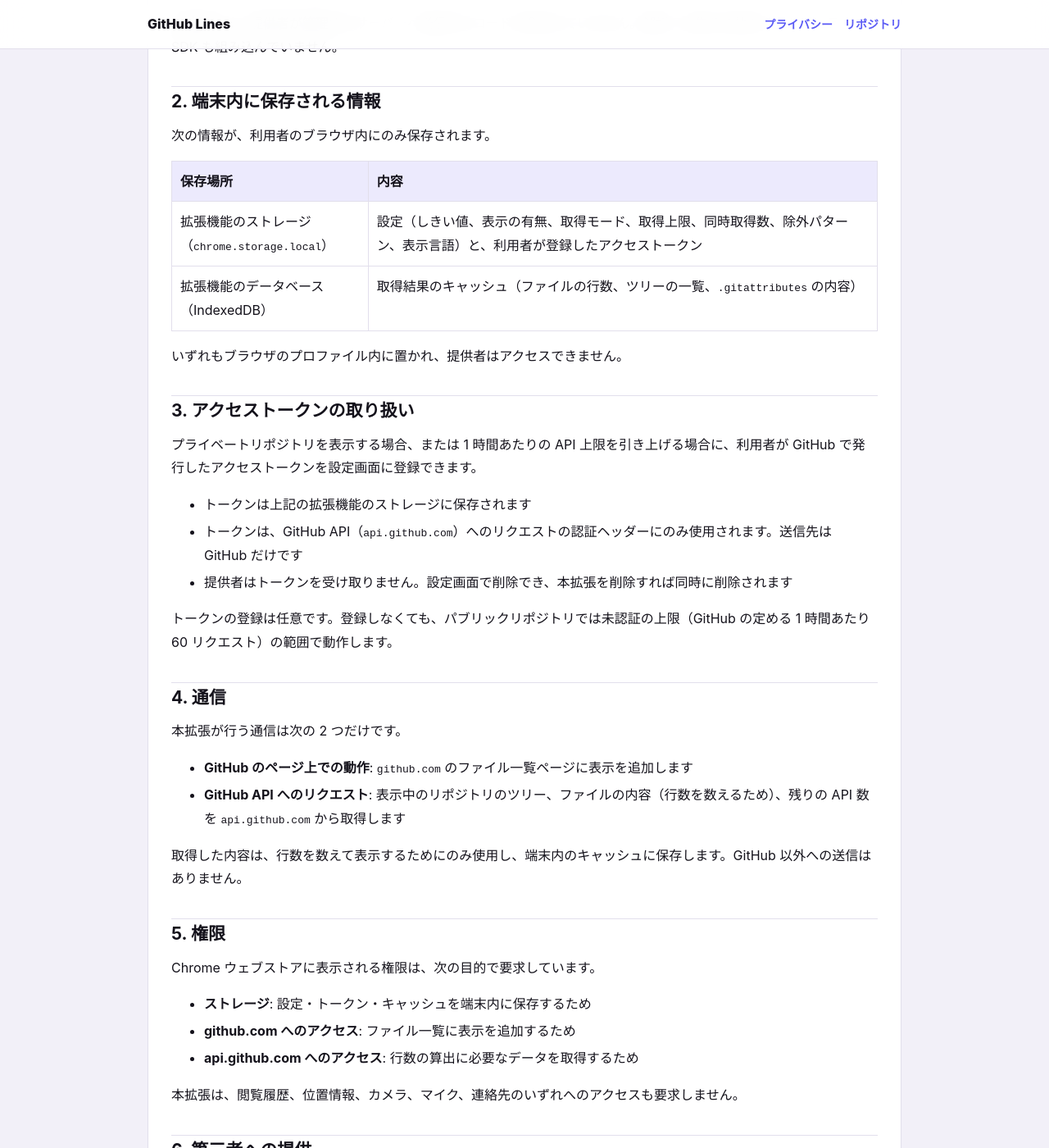
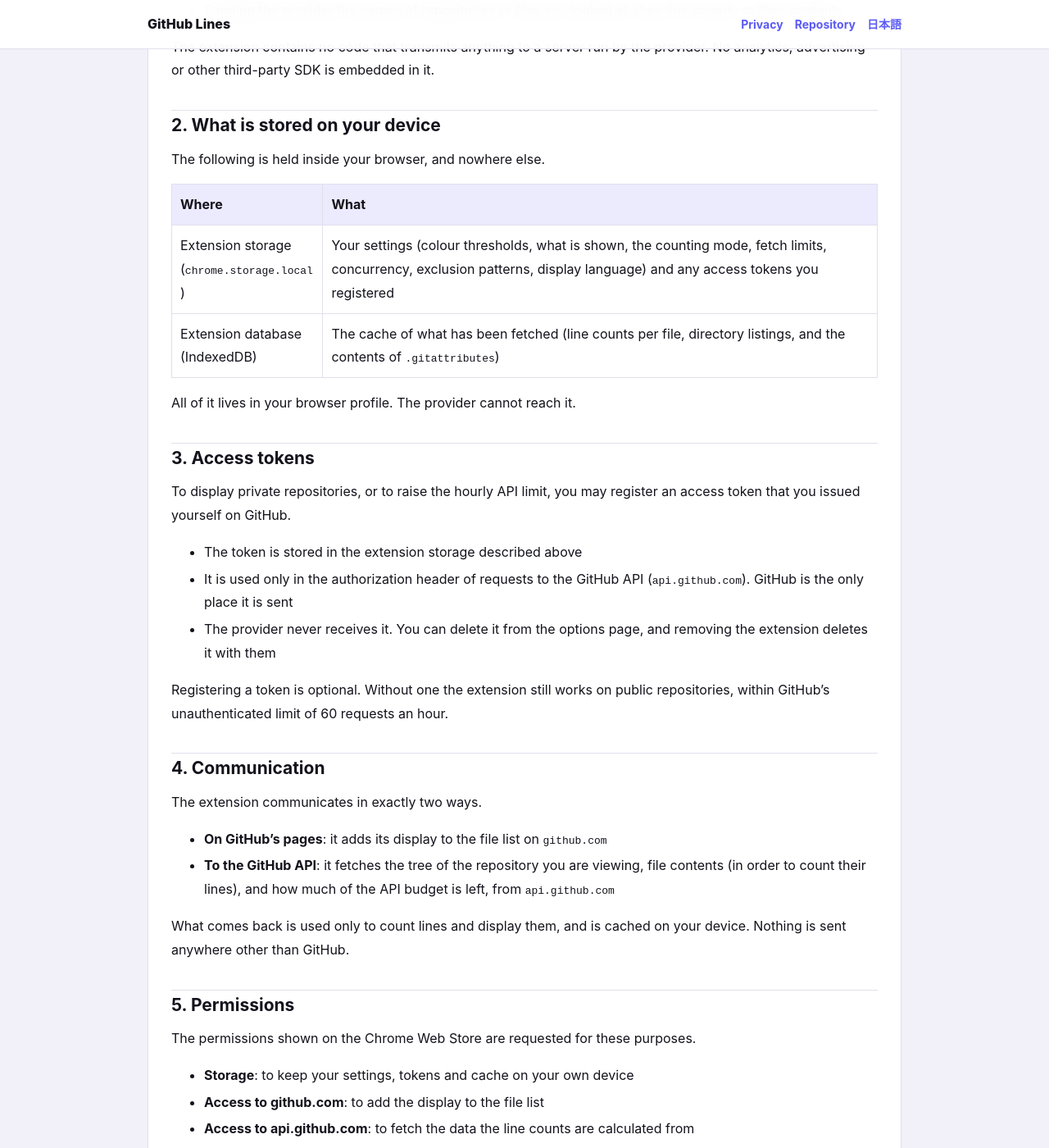
Before and after one commit to ebi-oishii/github-lines-site, a Jekyll site: the page built from privacy.md, in a window 1280 px wide and 1400 px high, scrolled down 635 px. Shown: the whole window at 82% size. Built offline with Jekyll 4.4.1, drawn with Linux system fonts in a browser that asks for light colours; some of the changed text lies outside the part shown.

Commit message:
Speak English first, and follow the browser for the rest
The extension's default locale is `en` and its store listing goes out in
English, but this site answered only in Japanese. A reviewer, or anyone
outside Japan, landed on a page they could not read.

English now sits at `/` and `/privacy/`; Japanese moves to `/ja/`. Which
one a visitor gets is decided the same way the extension decides it: the
browser's language, unless they chose one themselves, in which case their
choice wins from then on and is remembered.

The switch is a link in the nav — `日本語` on the English pages, `English`
on the Japanese ones. Pressing it is what records the choice.

The redirect runs in `<head>`, so nothing is painted in one language and
swapped in another. It moves at most once: every combination of stored
choice, browser language and entry URL settles in one hop.

Co-Authored-By: Claude Opus 5 (1M context) <noreply@anthropic.com>

```diff
--- a/_config.yml
+++ b/_config.yml
@@ -1,6 +1,6 @@
 title: GitHub Lines
-description: Chrome 拡張「GitHub Lines」のサポート・法務情報
-lang: ja-JP
+description: Support and legal information for the Chrome extension GitHub Lines
+lang: en
 timezone: Asia/Tokyo
 permalink: pretty
 exclude:
--- a/_layouts/default.html
+++ b/_layouts/default.html
@@ -1,25 +1,56 @@
 <!doctype html>
-<html lang="ja">
+<html lang="{{ page.lang | default: 'en' }}">
   <head>
     <meta charset="utf-8">
     <meta name="viewport" content="width=device-width, initial-scale=1">
     <title>{% if page.title %}{{ page.title }} | {% endif %}{{ site.title }}</title>
     <meta name="description" content="{{ page.description | default: site.description }}">
+    {% if page.alt %}<link rel="alternate" hreflang="{% if page.lang == 'ja' %}en{% else %}ja{% endif %}" href="{{ page.alt | absolute_url }}">{% endif %}
     <link rel="stylesheet" href="{{ '/assets/styles.css' | relative_url }}">
+    {% if page.alt %}
+    <script>
+      /* 拡張本体と同じ決まりで言語を選ぶ。自分で選んだ人はその選択が勝ち、
+         選んでいない人はブラウザの設定に従う。英語が既定。 */
+      (function (here, there) {
+        var choice = null;
+        try { choice = localStorage.getItem('ghl-lang'); } catch (e) { return; }
+        var want = choice || (/^ja\b/i.test(navigator.language || '') ? 'ja' : 'en');
+        if (want === here) return;
+        location.replace(there);
+      })('{{ page.lang | default: "en" }}', '{{ page.alt | relative_url }}');
+    </script>
+    {% endif %}
   </head>
   <body>
     <header class="site-header">
-      <a class="brand" href="{{ '/' | relative_url }}">GitHub Lines</a>
+      <a class="brand" href="{% if page.lang == 'ja' %}{{ '/ja/' | relative_url }}{% else %}{{ '/' | relative_url }}{% endif %}">GitHub Lines</a>
+      {% if page.lang == 'ja' %}
       <nav class="nav" aria-label="主要ページ">
-        <a href="{{ '/privacy/' | relative_url }}">プライバシー</a>
+        <a href="{{ '/ja/privacy/' | relative_url }}">プライバシー</a>
         <a href="https://github.com/ebi-oishii/github-lines">リポジトリ</a>
+        {% if page.alt %}<a href="{{ page.alt | relative_url }}" hreflang="en" data-lang="en">{{ page.alt_label }}</a>{% endif %}
       </nav>
+      {% else %}
+      <nav class="nav" aria-label="Pages">
+        <a href="{{ '/privacy/' | relative_url }}">Privacy</a>
+        <a href="https://github.com/ebi-oishii/github-lines">Repository</a>
+        {% if page.alt %}<a href="{{ page.alt | relative_url }}" hreflang="ja" data-lang="ja">{{ page.alt_label }}</a>{% endif %}
+      </nav>
+      {% endif %}
     </header>
     <main class="page">
       {{ content }}
     </main>
     <footer class="site-footer">
-      <a href="https://github.com/ebi-oishii/github-lines/issues">不具合・要望</a>
+      <a href="https://github.com/ebi-oishii/github-lines/issues">{% if page.lang == 'ja' %}不具合・要望{% else %}Bugs and requests{% endif %}</a>
     </footer>
+    <script>
+      /* 言語リンクを押したことが、その人の選択になる。 */
+      for (const a of document.querySelectorAll('[data-lang]')) {
+        a.addEventListener('click', function () {
+          try { localStorage.setItem('ghl-lang', this.dataset.lang); } catch (e) {}
+        });
+      }
+    </script>
   </body>
 </html>
--- a/privacy.md
+++ b/privacy.md
@@ -1,94 +1,97 @@
 ---
 layout: default
-title: プライバシーポリシー
-description: Chrome 拡張「GitHub Lines」のプライバシーポリシーです。
+lang: en
+title: Privacy Policy
+description: The privacy policy for the Chrome extension GitHub Lines.
 permalink: /privacy/
+alt: /ja/privacy/
+alt_label: 日本語
 ---
 
-# プライバシーポリシー
+# Privacy Policy
 
-Chrome 拡張機能「GitHub Lines」（以下「本拡張」）の提供者（Chrome ウェブストアに開発者として表示される者。以下「提供者」）は、本拡張における利用者情報を次のとおり取り扱います。
+This is how the provider of the Chrome extension "GitHub Lines" (the extension) — the party shown as its developer on the Chrome Web Store — treats information about the people who use it.
 
-**最終更新日: 2026年9月19日**
+**Last updated: 19 September 2026**
 
 <div class="notice">
-提供者は本拡張の利用者から情報を収集しません。提供者のサーバーは存在せず、本拡張が通信する相手は GitHub（github.com / api.github.com）だけです。
+The provider collects nothing from the people who use this extension. There is no server behind it: the only party it communicates with is GitHub (github.com and api.github.com).
 </div>
 
-## 1. 収集しない情報
+## 1. What is not collected
 
-提供者は、本拡張を通じて利用者に関するいかなる情報も収集しません。具体的には、次のいずれも行いません。
+The provider collects no information whatsoever about you through this extension. In particular, none of the following happens:
 
-- 利用者アカウントの作成、ログイン、メールアドレスの取得
-- 利用状況の解析、クラッシュレポート、広告識別子の取得
-- 広告の配信
-- 閲覧したリポジトリ名、ファイル名、行数その他の内容の提供者への送信
+- Creating an account, signing in, or obtaining an email address
+- Analytics, crash reporting, or advertising identifiers
+- Serving advertisements
+- Sending the provider the names of repositories or files you looked at, their line counts, or their contents
 
-本拡張には、提供者が管理するサーバーへ送信するコードが含まれていません。解析・広告その他のサードパーティ SDK も組み込んでいません。
+The extension contains no code that transmits anything to a server run by the provider. No analytics, advertising or other third-party SDK is embedded in it.
 
-## 2. 端末内に保存される情報
+## 2. What is stored on your device
 
-次の情報が、利用者のブラウザ内にのみ保存されます。
+The following is held inside your browser, and nowhere else.
 
-| 保存場所 | 内容 |
+| Where | What |
 | --- | --- |
-| 拡張機能のストレージ（`chrome.storage.local`） | 設定（しきい値、表示の有無、取得モード、取得上限、同時取得数、除外パターン、表示言語）と、利用者が登録したアクセストークン |
-| 拡張機能のデータベース（IndexedDB） | 取得結果のキャッシュ（ファイルの行数、ツリーの一覧、`.gitattributes` の内容） |
+| Extension storage (`chrome.storage.local`) | Your settings (colour thresholds, what is shown, the counting mode, fetch limits, concurrency, exclusion patterns, display language) and any access tokens you registered |
+| Extension database (IndexedDB) | The cache of what has been fetched (line counts per file, directory listings, and the contents of `.gitattributes`) |
 
-いずれもブラウザのプロファイル内に置かれ、提供者はアクセスできません。
+All of it lives in your browser profile. The provider cannot reach it.
 
-## 3. アクセストークンの取り扱い
+## 3. Access tokens
 
-プライベートリポジトリを表示する場合、または 1 時間あたりの API 上限を引き上げる場合に、利用者が GitHub で発行したアクセストークンを設定画面に登録できます。
+To display private repositories, or to raise the hourly API limit, you may register an access token that you issued yourself on GitHub.
 
-- トークンは上記の拡張機能のストレージに保存されます
-- トークンは、GitHub API（`api.github.com`）へのリクエストの認証ヘッダーにのみ使用されます。送信先は GitHub だけです
-- 提供者はトークンを受け取りません。設定画面で削除でき、本拡張を削除すれば同時に削除されます
+- The token is stored in the extension storage described above
+- It is used only in the authorization header of requests to the GitHub API (`api.github.com`). GitHub is the only place it is sent
+- The provider never receives it. You can delete it from the options page, and removing the extension deletes it with them
 
-トークンの登録は任意です。登録しなくても、パブリックリポジトリでは未認証の上限（GitHub の定める 1 時間あたり 60 リクエスト）の範囲で動作します。
+Registering a token is optional. Without one the extension still works on public repositories, within GitHub's unauthenticated limit of 60 requests an hour.
 
-## 4. 通信
+## 4. Communication
 
-本拡張が行う通信は次の 2 つだけです。
+The extension communicates in exactly two ways.
 
-- **GitHub のページ上での動作**: `github.com` のファイル一覧ページに表示を追加します
-- **GitHub API へのリクエスト**: 表示中のリポジトリのツリー、ファイルの内容（行数を数えるため）、残りの API 数を `api.github.com` から取得します
+- **On GitHub's pages**: it adds its display to the file list on `github.com`
+- **To the GitHub API**: it fetches the tree of the repository you are viewing, file contents (in order to count their lines), and how much of the API budget is left, from `api.github.com`
 
-取得した内容は、行数を数えて表示するためにのみ使用し、端末内のキャッシュに保存します。GitHub 以外への送信はありません。
+What comes back is used only to count lines and display them, and is cached on your device. Nothing is sent anywhere other than GitHub.
 
-## 5. 権限
+## 5. Permissions
 
-Chrome ウェブストアに表示される権限は、次の目的で要求しています。
+The permissions shown on the Chrome Web Store are requested for these purposes.
 
-- **ストレージ**: 設定・トークン・キャッシュを端末内に保存するため
-- **github.com へのアクセス**: ファイル一覧に表示を追加するため
-- **api.github.com へのアクセス**: 行数の算出に必要なデータを取得するため
+- **Storage**: to keep your settings, tokens and cache on your own device
+- **Access to github.com**: to add the display to the file list
+- **Access to api.github.com**: to fetch the data the line counts are calculated from
 
-本拡張は、閲覧履歴、位置情報、カメラ、マイク、連絡先のいずれへのアクセスも要求しません。
+The extension requests access to none of the following: browsing history, location, camera, microphone, contacts.
 
-## 6. 第三者への提供
+## 6. Disclosure to third parties
 
-提供者が収集する情報がないため、第三者へ提供する情報もありません。
+Since the provider collects no information, there is none to disclose to anyone.
 
-## 7. 削除
+## 7. Deletion
 
-- 設定画面の「キャッシュを削除」で、取得結果のキャッシュを削除できます
-- 設定画面でトークンを削除できます
-- 本拡張を Chrome から削除すると、設定・トークン・キャッシュはすべて削除されます
+- "Clear the cache" on the options page deletes everything that has been fetched
+- Tokens can be deleted on the options page
+- Removing the extension from Chrome deletes the settings, the tokens and the cache together
 
-## 8. 子どもの利用
+## 8. Children
 
-本拡張は特定の年齢層を対象とするものではありません。情報を収集しないため、子どもから情報を取得することもありません。
+This extension is not directed at any particular age group. Because it collects no information, it does not collect information from children either.
 
-## 9. 改定
+## 9. Changes
 
-重要な変更を行う場合は、本サイトで告知します。改定後のポリシーは、表示した効力発生日から適用します。
+Any material change will be announced on this site. A revised policy applies from the effective date shown on it.
 
-## 10. 提供者・お問い合わせ
+## 10. The provider, and getting in touch
 
-- メール: [ebi.apps.support@gmail.com](mailto:ebi.apps.support@gmail.com)
-- 不具合・要望: [GitHub の Issues](https://github.com/ebi-oishii/github-lines/issues)
+- Email: [ebi.apps.support@gmail.com](mailto:ebi.apps.support@gmail.com)
+- Bugs and requests: [GitHub Issues](https://github.com/ebi-oishii/github-lines/issues)
 
-提供者の氏名・住所等、法令上開示が必要な事項については、ご本人からの適法な請求に応じて遅滞なく回答します。
+Matters that must be disclosed by law, such as the provider's name and address, will be answered without delay upon a lawful request from the person concerned.
 
-**制定日: 2026年9月19日**
+**Effective from: 19 September 2026**
```
Also changed, not shown: index.md (+15 -12 lines), ja/index.md (added, +32 -0 lines), ja/privacy.md (added, +97 -0 lines).
